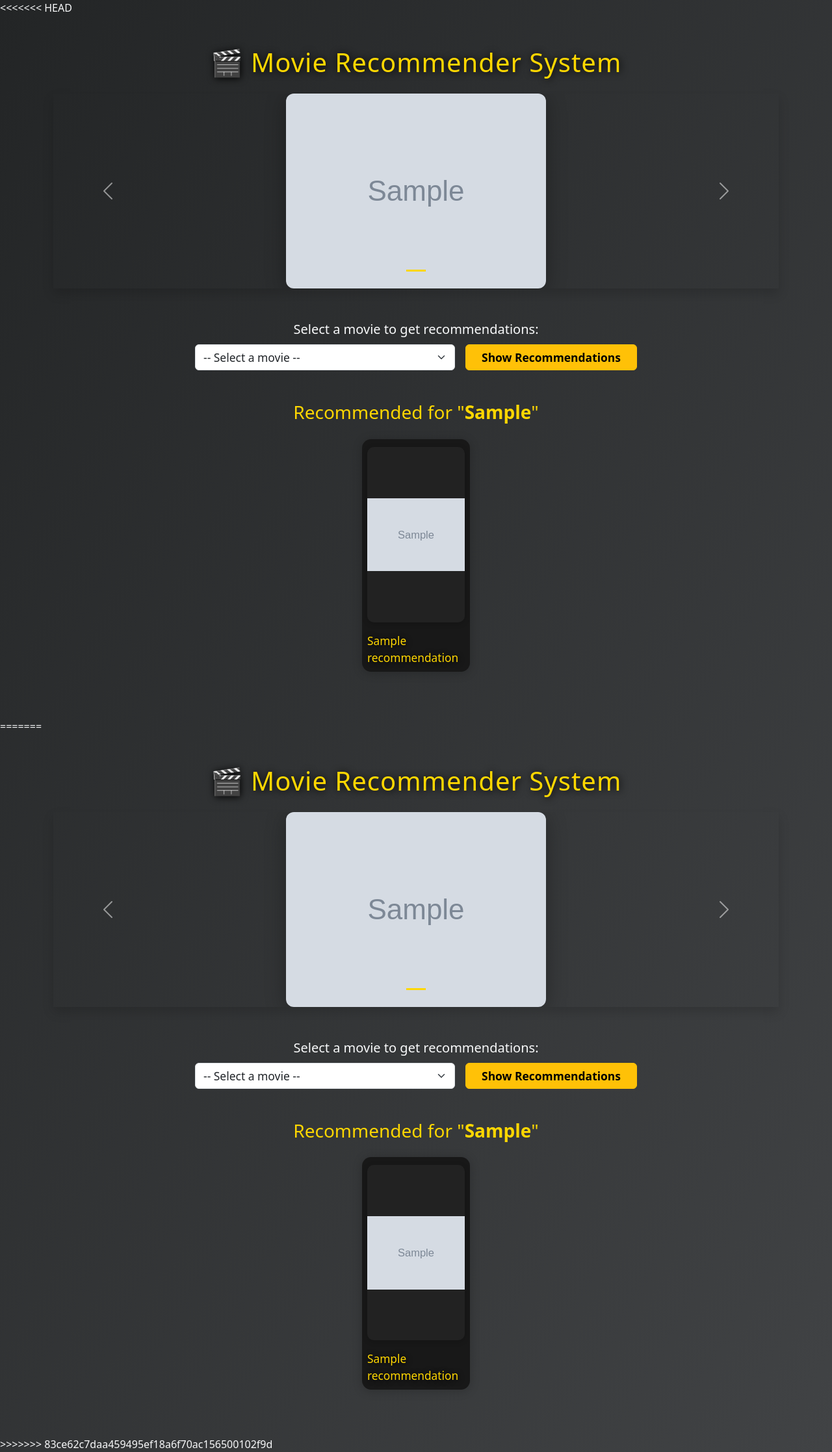
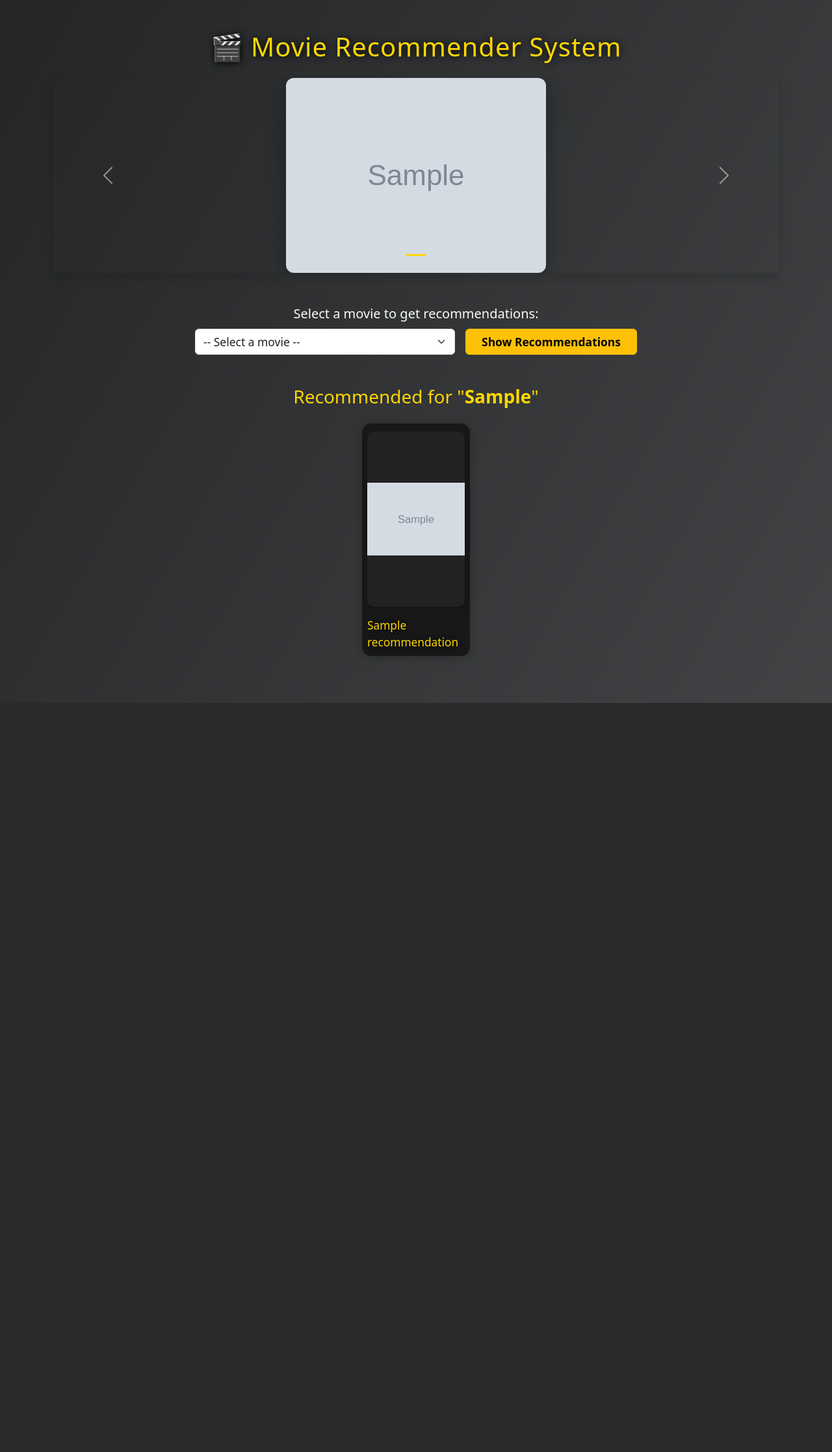
Before and after one commit to PARTH-BRAMHECHA/movie-recommendation-system, a Flask app: template templates/index.html in a window 1280 px wide. Shown: the whole page at 65% size. After the commit the page ends 1082 px from the top, so only its background shows below. Run offline with Flask 3, Linux system fonts and the light colour scheme; the template is opened without the code that fills it: most values are stand-ins (such as "Sample title", 1, 10 or a date in 2020); grey boxes marked "Sample" are stand-in pictures; parts of the project's set-up code (start-up, migrations or seed data) failed here and were passed over.

Commit message:
Update index.html

```diff
--- a/templates/index.html
+++ b/templates/index.html
@@ -1,4 +1,3 @@
-<<<<<<< HEAD
 <!DOCTYPE html>
 <html lang="en">
 <head>
@@ -129,135 +128,3 @@
 <script src="https://cdn.jsdelivr.net/npm/bootstrap@5.3.0/dist/js/bootstrap.bundle.min.js"></script>
 </body>
 </html>
-=======
-<!DOCTYPE html>
-<html lang="en">
-<head>
-    <meta charset="UTF-8">
-    <title>Movie Recommender</title>
-    <meta name="viewport" content="width=device-width, initial-scale=1">
-    <!-- Bootstrap CSS -->
-    <link href="https://cdn.jsdelivr.net/npm/bootstrap@5.3.0/dist/css/bootstrap.min.css" rel="stylesheet">
-    <style>
-        body {
-            background: linear-gradient(120deg, #232526 0%, #414345 100%);
-            min-height: 100vh;
-        }
-        .carousel-inner img {
-            max-height: 350px;
-            width: auto;
-            object-fit: contain;
-            margin: 0 auto;
-            background: #111;
-            border-radius: 12px;
-            box-shadow: 0 6px 32px rgba(0,0,0,0.3);
-        }
-        .recommendation-title {
-            color: #ffd700;
-            font-size: 1.08rem;
-            font-weight: 500;
-            margin-top: 8px;
-            margin-bottom: 0;
-            text-shadow: 1px 1px 8px #000;
-        }
-        .movie-card {
-            background: #181818;
-            border-radius: 14px;
-            box-shadow: 0 2px 16px rgba(0,0,0,0.20);
-            padding: 12px 8px 8px 8px;
-            margin-bottom: 24px;
-            transition: transform .15s;
-            min-height: 330px;
-            display: flex;
-            flex-direction: column;
-            align-items: center;
-            justify-content: flex-start;
-        }
-        .movie-card:hover {
-            transform: translateY(-4px) scale(1.03);
-            box-shadow: 0 8px 32px rgba(0,0,0,0.32);
-        }
-        .movie-poster {
-            border-radius: 10px;
-            width: 100%;
-            max-width: 180px;
-            height: 270px;
-            object-fit: contain;
-            background: #222;
-            box-shadow: 0 2px 8px rgba(0,0,0,0.18);
-        }
-        .form-select, .btn {
-            font-size: 1.09rem;
-        }
-        .carousel-indicators [data-bs-target] {
-            background-color: #ffd700;
-        }
-        @media (max-width: 600px) {
-            .movie-poster { max-width: 95vw; height: 180px; }
-            .carousel-inner img { max-height: 180px; }
-            .movie-card { min-height: 220px; }
-        }
-    </style>
-</head>
-<body class="bg-dark text-light">
-
-<div class="container py-5">
-    <h1 class="text-center mb-4" style="letter-spacing:1px; color:#ffd700; text-shadow: 1px 1px 12px #000;">🎬 Movie Recommender System</h1>
-
-    <!-- Poster Carousel -->
-    <div id="posterCarousel" class="carousel slide mb-5 shadow" data-bs-ride="carousel">
-        <div class="carousel-indicators">
-            {% for poster in preload_posters %}
-            <button type="button" data-bs-target="#posterCarousel" data-bs-slide-to="{{ loop.index0 }}" {% if loop.first %}class="active"{% endif %} aria-current="true" aria-label="Slide {{ loop.index }}"></button>
-            {% endfor %}
-        </div>
-        <div class="carousel-inner">
-            {% for poster in preload_posters %}
-            <div class="carousel-item {% if loop.first %}active{% endif %}">
-                <img src="{{ poster }}" class="d-block" alt="Poster {{ loop.index }}">
-            </div>
-            {% endfor %}
-        </div>
-        <button class="carousel-control-prev" type="button" data-bs-target="#posterCarousel" data-bs-slide="prev">
-            <span class="carousel-control-prev-icon"></span>
-        </button>
-        <button class="carousel-control-next" type="button" data-bs-target="#posterCarousel" data-bs-slide="next">
-            <span class="carousel-control-next-icon"></span>
-        </button>
-    </div>
-
-    <!-- Movie Select -->
-    <form method="POST" class="text-center mb-5">
-        <label for="movie" class="form-label fs-5 mb-2">Select a movie to get recommendations:</label>
-        <div class="d-flex flex-column flex-md-row justify-content-center align-items-center gap-3">
-            <select name="movie" id="movie" class="form-select" style="max-width: 400px;" required>
-                <option value="">-- Select a movie --</option>
-                {% for title in movie_titles %}
-                <option value="{{ title }}" {% if selected_movie == title %}selected{% endif %}>{{ title }}</option>
-                {% endfor %}
-            </select>
-            <button type="submit" class="btn btn-warning fw-bold px-4">Show Recommendations</button>
-        </div>
-    </form>
-
-    <!-- Recommendations -->
-    {% if recommendations %}
-    <h3 class="text-center mb-4" style="color:#ffd700;">Recommended for "<span class="fw-bold">{{ selected_movie }}</span>"</h3>
-    <div class="row justify-content-center">
-        {% for title, poster in recommendations %}
-        <div class="col-12 col-sm-6 col-md-4 col-lg-3 col-xl-2 d-flex">
-            <div class="movie-card w-100">
-                <img src="{{ poster }}" alt="{{ title }} poster" class="movie-poster mb-2">
-                <p class="recommendation-title">{{ title }}</p>
-            </div>
-        </div>
-        {% endfor %}
-    </div>
-    {% endif %}
-</div>
-
-<!-- Bootstrap JS -->
-<script src="https://cdn.jsdelivr.net/npm/bootstrap@5.3.0/dist/js/bootstrap.bundle.min.js"></script>
-</body>
-</html>
->>>>>>> 83ce62c7daa459495ef18a6f70ac156500102f9d
```
